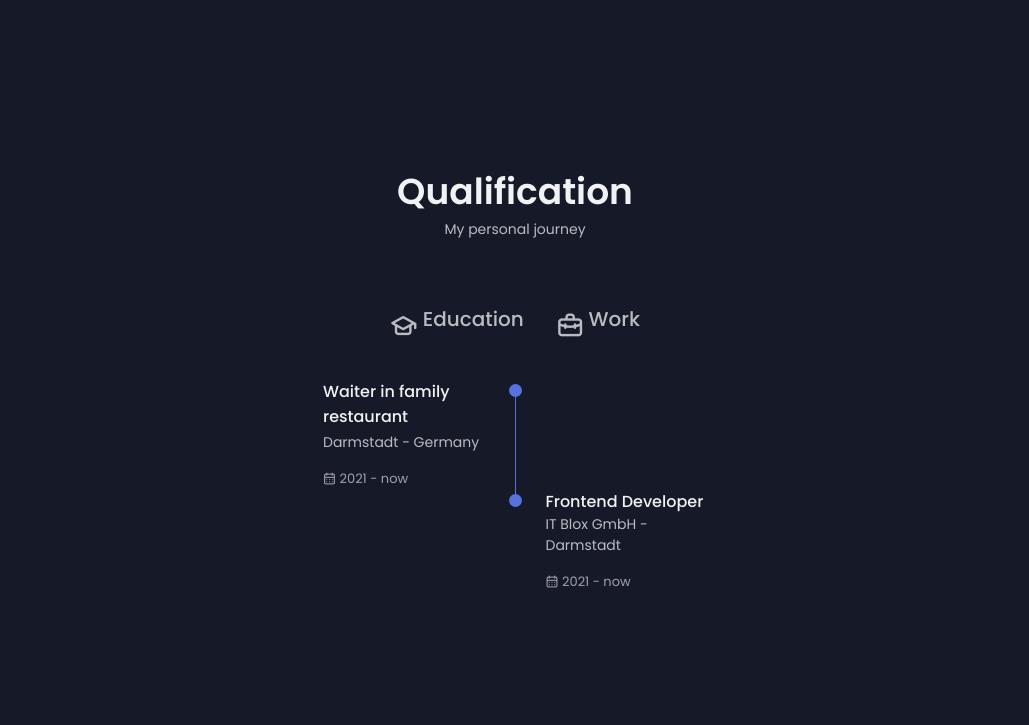
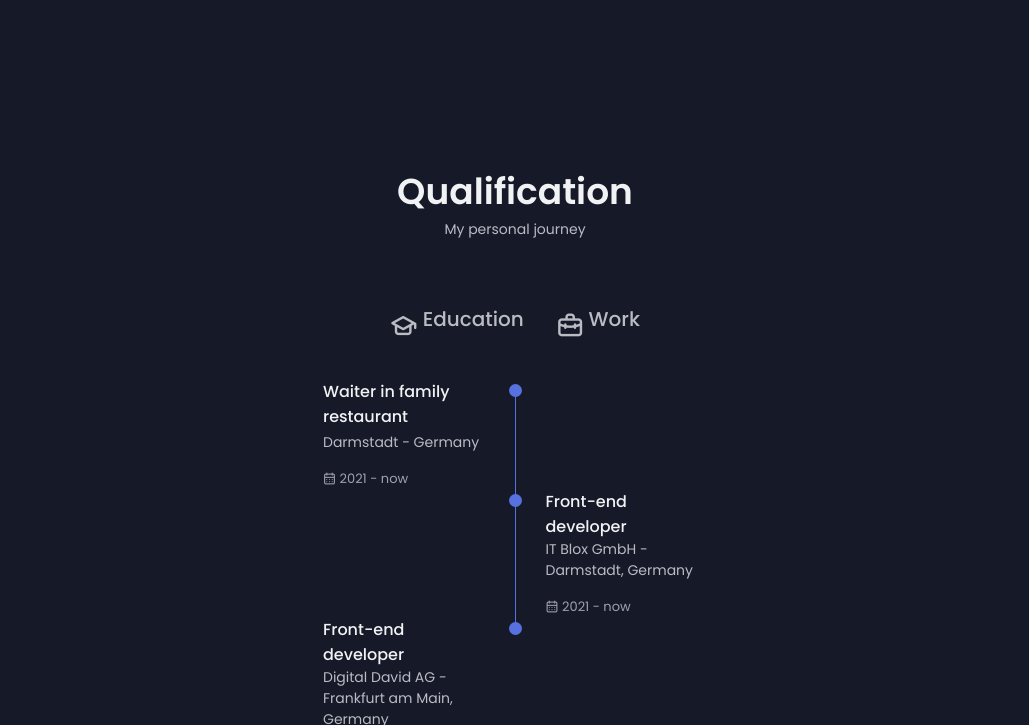
Before and after one commit to MartinMohammed/personal-portfolio, a plain HTML site: page index.html in a window 1280 px wide. Both pictures are taken after a click on the element "Work". Shown: the part 1982-2707 px from the top of the page, without its empty margins (125-1154 px from the left). Drawn offline with nearby package versions, Linux system fonts and the light colour scheme; files whose address does not match are found by name.

Commit message:
update work experience

```diff
--- a/index.html
+++ b/index.html
@@ -443,18 +443,34 @@
                 <div></div>
                 <div>
                   <span class="qualification__rounder"></span>
-                  <!-- <span class="qualification__line"></span> -->
+                  <span class="qualification__line"></span>
                 </div>
                 <div>
-                  <h3 class="qualification__title">Frontend Developer</h3>
-                  <span class="qualification__subtitle">IT Blox GmbH - Darmstadt</span>
+                  <h3 class="qualification__title">Front-end developer</h3>
+                  <span class="qualification__subtitle">IT Blox GmbH - Darmstadt, Germany</span>
                   <div class="qualificaton__calendar">
                     <i class="uil uil-calendar-alt"></i>
                     2021 - now
                   </div>
                 </div>
               </div>
+               <!--==================== QUALIFICATION 3 ====================-->
+               <div class="qualification__data">
+                <div>
+                  <h3 class="qualification__title">Front-end developer</h3>
+                  <span class="qualification__subtitle">Digital David AG - Frankfurt am Main, Germany</span>
+                  <div class="qualificaton__calendar">
+                    <i class="uil uil-calendar-alt"></i>
+                    2022 - now
+                  </div>
+                </div>
+                <div>
+                  <span class="qualification__rounder"></span>
+                  <!-- <span class="qualification__line"></span> -->
+                </div>
+              </div>
             </div>
+            <!--==================== QUALIFICATION CONTENT 2 END ====================-->
           </div>
         </div>
       </section>
@@ -559,7 +575,7 @@
                   </li>
                   <li class="services__modal-service">
                     <i class="uil uil-check-circle services__modal-icon"></i>
-                    <p>I create ux element interactions.</p>
+                    <p>I create ux element interactions & prototypes.</p>
                   </li>
                 </ul>
               </div>
```
